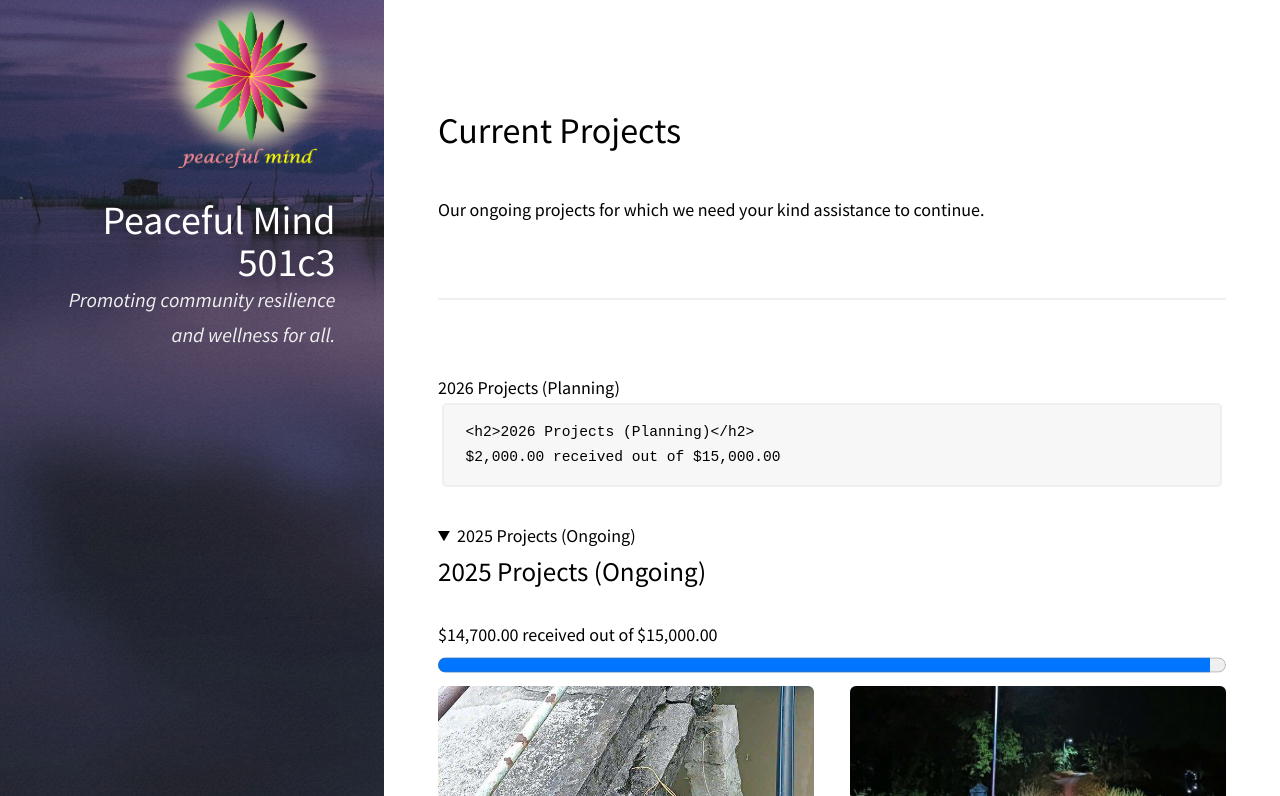
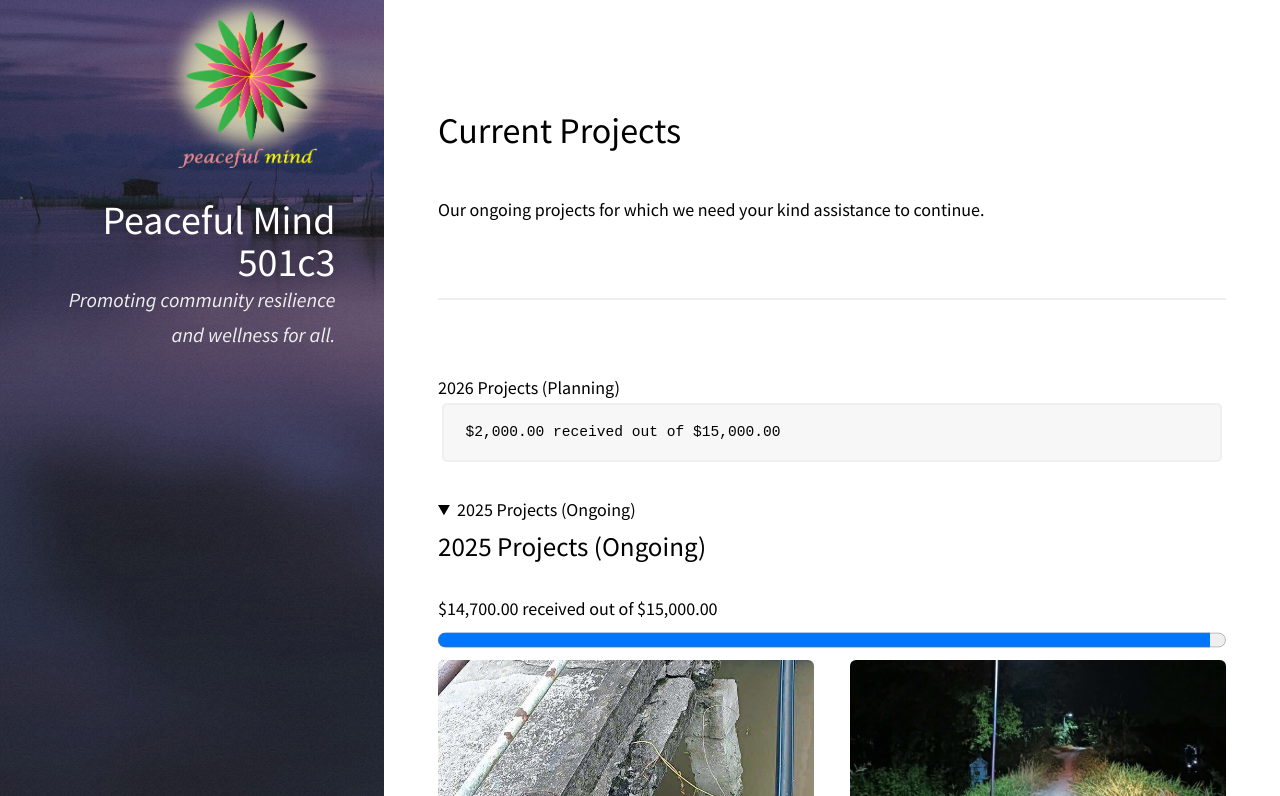
Before and after one commit to peacefulcenter/peacefulcenter.github.io, a Jekyll site: the page built from pages/projects.md, in a window 1280 px wide and 900 px high, cut to the strip 104-900 px from the top of the window. Built offline with Jekyll 4.4.1, drawn with Linux system fonts in a browser that asks for light colours.

Commit message:
Remove code tag in the Projects pages

```diff
--- a/pages/projects.md
+++ b/pages/projects.md
@@ -5,8 +5,6 @@ layout: page
 permalink: /:basename/
 ---
 <summary><strong>2026 Projects (Planning)</strong></summary>
-
-    <h2>2026 Projects (Planning)</h2>
     $2,000.00 received out of $15,000.00
 
 <details open>
```
